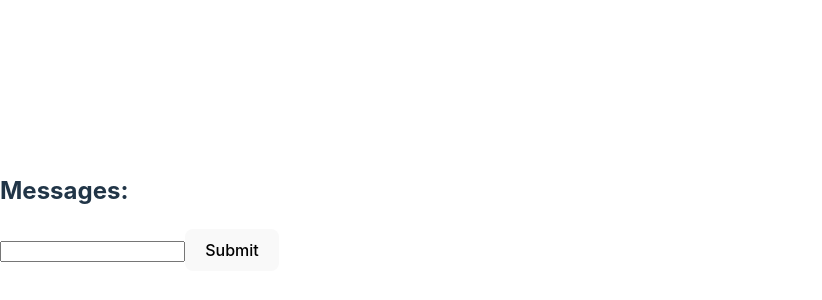
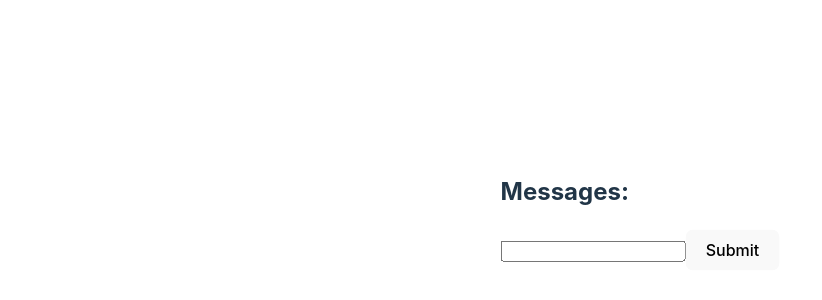
Before and after one commit to SBroaddus220/HackAI-2024, a React (Vite) app in the folder vite-project/: page / in a window 1280 px wide. Shown: the part 188-488 px from the top of the page, without its empty margins (0-822 px from the left). Built offline with nearby package versions, Linux system fonts and the light colour scheme.

Commit message:
Centered Message Box and Changed Message order to Oldest on top.

```diff
--- a/vite-project/src/App.css
+++ b/vite-project/src/App.css
@@ -47,7 +47,7 @@
 .center-container {
   display: flex;
   justify-content: center;
-  align-items: center;
+  align-self: center;
   height: 100vh;
 }
 
--- a/vite-project/src/App.tsx
+++ b/vite-project/src/App.tsx
@@ -6,7 +6,10 @@
 
 function App() {
   return (
-    <div>
+    <div style={{
+      position: 'absolute', left: '50%', top: '50%',
+      transform: 'translate(-50%, -50%)'
+    }} >
       <MessagesProvider>
         <Messages />
         <TextBoxComponent />
--- a/vite-project/src/contexts/MessagesContext.tsx
+++ b/vite-project/src/contexts/MessagesContext.tsx
@@ -29,7 +29,7 @@
     const [messages, setMessages] = useState<IMessage[]>([]);
 
     const addMessage = (newMessage: IMessage) => {
-        setMessages(prevMessages => [newMessage, ...prevMessages]);
+        setMessages(prevMessages => [...prevMessages, newMessage]);
     };
 
     return (
```
Also changed, not shown: 1 other file (tests, documents, lock files or other folders).
